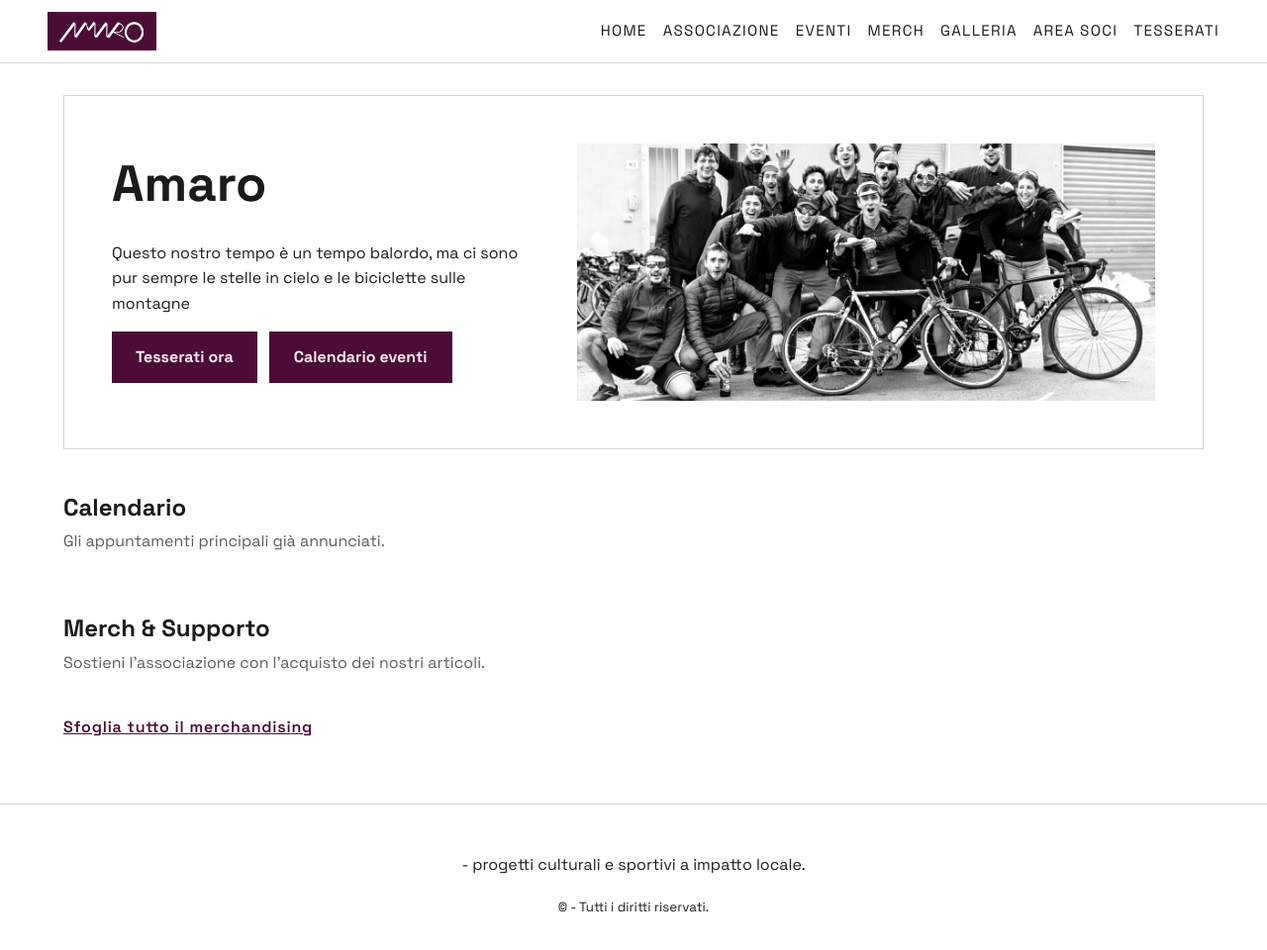
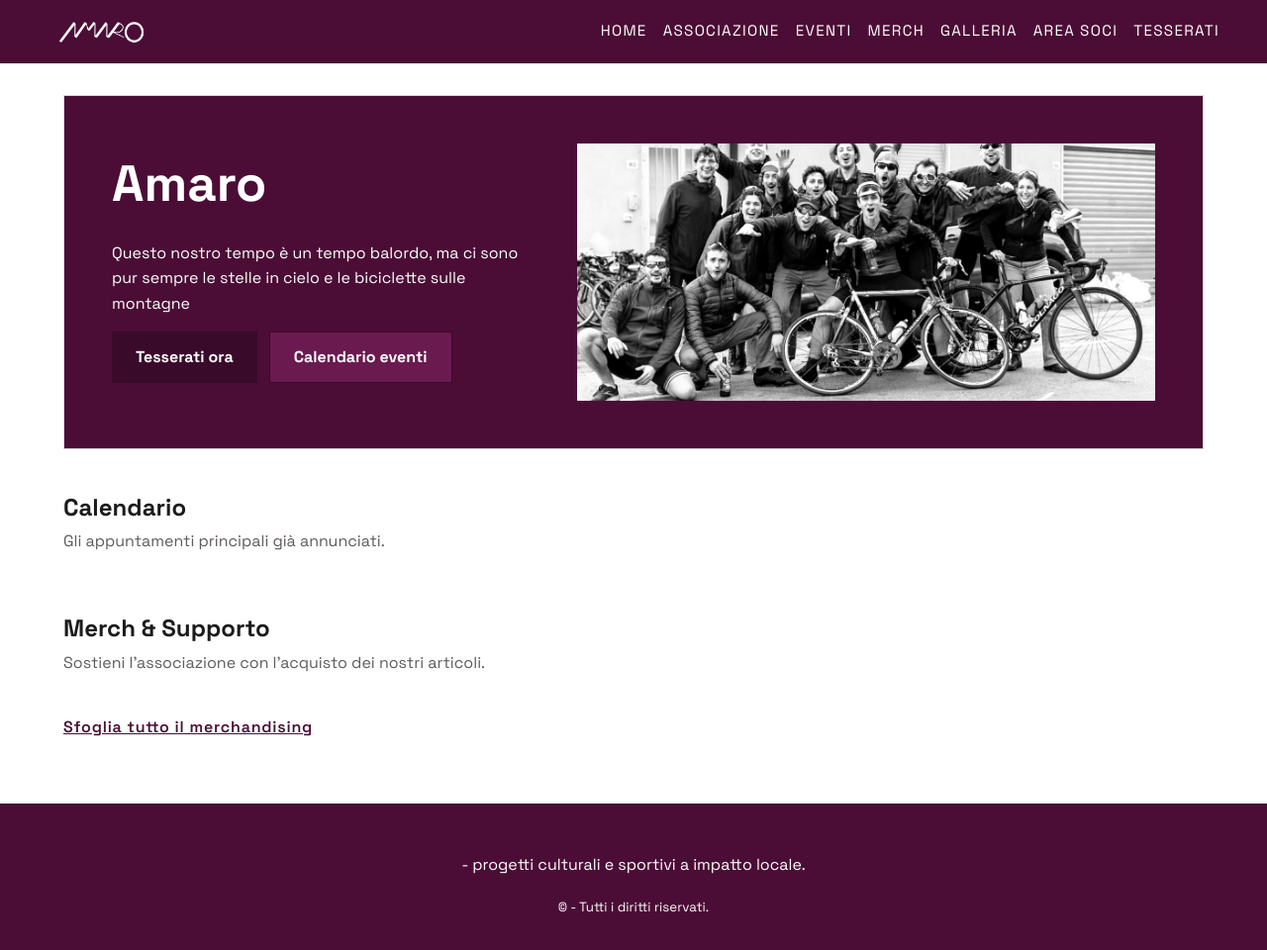
Before and after one commit to agostinolurani-m4g/Amaro, a Python web app: template apps/web/app/templates/home.html in a window 1280 px wide. Shown: the whole page at 99% size. Run offline with Jinja, Linux system fonts and the light colour scheme; the template is opened without the code that fills it, so the values that code supplies are empty.

Commit message:
first version

```diff
--- a/apps/web/app/static/css/styles.css
+++ b/apps/web/app/static/css/styles.css
@@ -2,14 +2,18 @@
 
 :root {
   --bg-base: #ffffff;
-  --bg-panel: #ffffff;
+  --bg-panel: #4b0d36;
   --bg-card: #ffffff;
-  --bg-banner: #ffffff;
+  --bg-banner: #4b0d36;
   --text-main: #1c1b1b;
   --text-muted: #5e5a5d;
   --accent: #4b0d36;
   --accent-2: #4b0d36;
+  --accent-dark: #3a0a2a;
+  --accent-light: #6a1a4f;
+  --text-on-accent: #ffffff;
   --border-muted: #d9d2d6;
+  --border-on-accent: #3a0a2a;
   --highlight: #4b0d36;
   --shadow-soft: none;
 }
@@ -18,6 +22,7 @@
 *::before,
 *::after {
   box-sizing: border-box;
+  border-radius: 0 !important;
 }
 
 body {
@@ -44,7 +49,7 @@ a {
   align-items: center;
   padding: 0.75rem clamp(1rem, 5vw, 3rem);
   background: var(--bg-panel);
-  border-bottom: 1px solid var(--border-muted);
+  border-bottom: 1px solid var(--border-on-accent);
   position: sticky;
   top: 0;
   z-index: 10;
@@ -69,13 +74,13 @@ a {
   font-size: 0.95rem;
   letter-spacing: 0.08rem;
   text-transform: uppercase;
-  color: var(--text-main);
+  color: var(--text-on-accent);
   transition: color 0.2s ease;
 }
 
 .site-nav a:hover,
 .site-nav a:focus-visible {
-  color: var(--accent);
+  color: var(--accent-light);
 }
 
 .section {
@@ -192,15 +197,14 @@ a {
 }
 
 .btn-primary {
-  background: var(--accent);
-  color: #f7e9f2;
-  box-shadow: none;
+  background: var(--accent-dark);
+  color: var(--text-on-accent);
 }
 
 .btn-secondary {
-  background: var(--accent);
-  border: 1px solid transparent;
-  color: #f7e9f2;
+  background: var(--accent-light);
+  border: 1px solid var(--accent-dark);
+  color: var(--text-on-accent);
 }
 
 .btn:hover,
@@ -221,10 +225,11 @@ a {
 .hero-photo__content h1 {
   margin: 0;
   font-size: clamp(2.2rem, 4vw, 3.2rem);
+  color: var(--text-on-accent);
 }
 
 .hero-photo__content p {
-  color: var(--text-main);
+  color: var(--text-on-accent);
   font-size: 1rem;
   margin-bottom: 1rem;
 }
@@ -331,6 +336,6 @@ a {
   padding: 2rem;
   text-align: center;
   background: var(--bg-panel);
-  color: var(--text-main);
-  border-top: 1px solid var(--border-muted);
+  color: var(--text-on-accent);
+  border-top: 1px solid var(--border-on-accent);
 }
```
